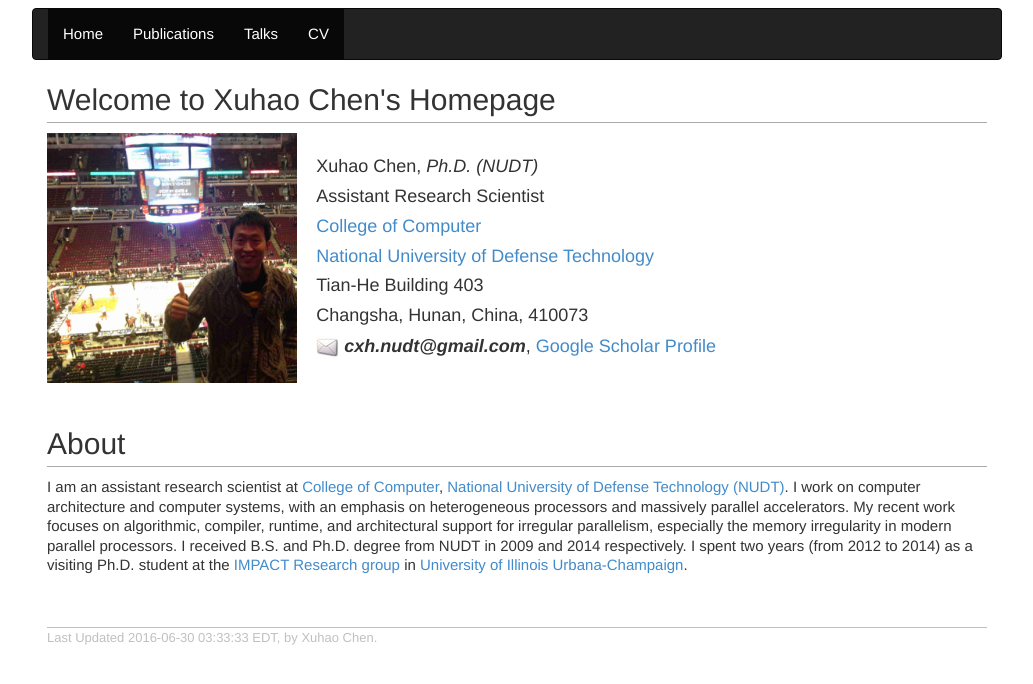
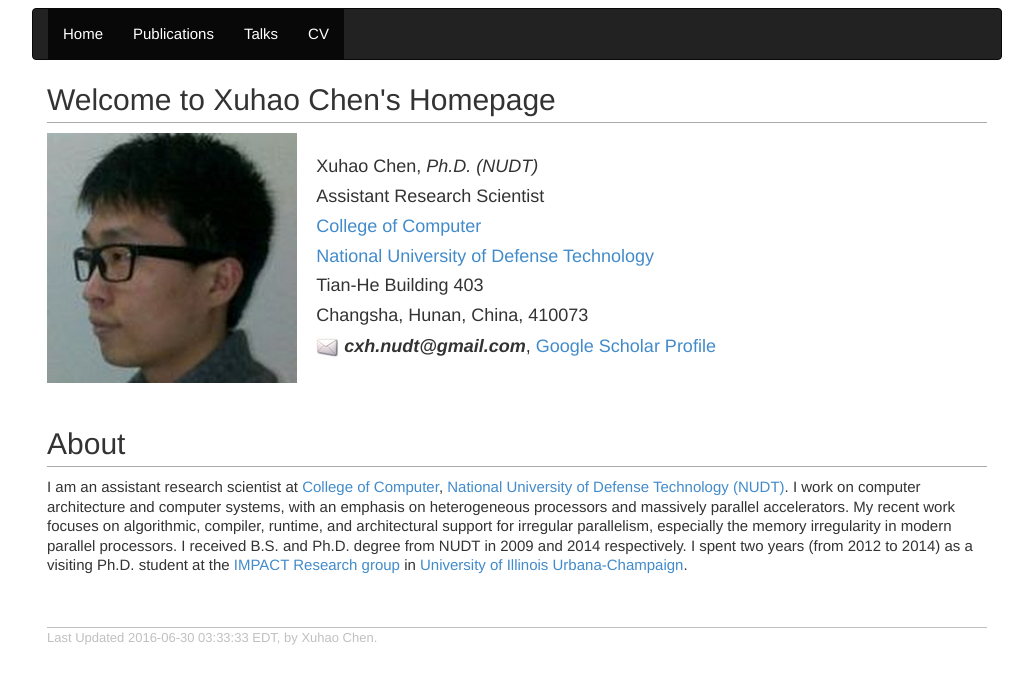
Before and after one commit to chenxuhao/chenxuhao.github.io, a Jekyll site: the page built from index.html, in a window 1280 px wide. Shown: the top 684 px of the page, without its empty margins (123-1156 px from the left). Built offline with Jekyll 4.4.1, drawn with Linux system fonts in a browser that asks for light colours.

Commit message:
update pic

```diff
--- a/index.html
+++ b/index.html
@@ -4,7 +4,7 @@
 ---
 <h2>Welcome to Xuhao Chen's Homepage</h2>
 <table class="imgtable"><tr><td>
-<img src="cxh.png" alt="Xuhao Chen" width="250px" height="250px" />&nbsp;</td>
+<img src="cxh.jpg" alt="Xuhao Chen" width="250px" height="250px" />&nbsp;</td>
 <td align="left"><h4>&nbsp;&nbsp;&nbsp;Xuhao Chen, <i>Ph.D. (NUDT)</i></h4>
 <h4>&nbsp;&nbsp;&nbsp;Assistant Research Scientist</h4>
 <h4>&nbsp;&nbsp;&nbsp;<a href="http://www.nudt.edu.cn/special_eng.asp?classid=12">College of Computer</a> </h4>
```
Also changed, not shown: cxh.jpg (added).
